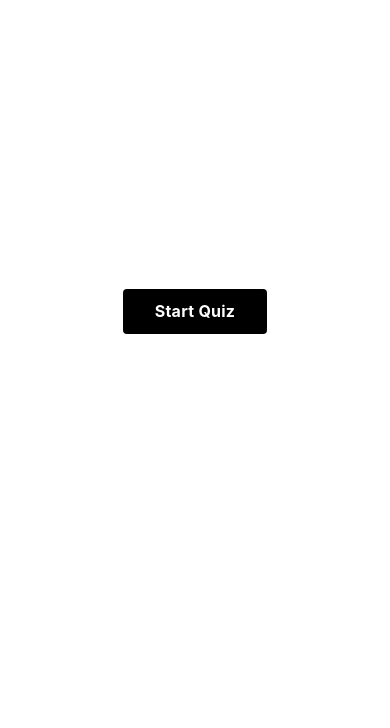
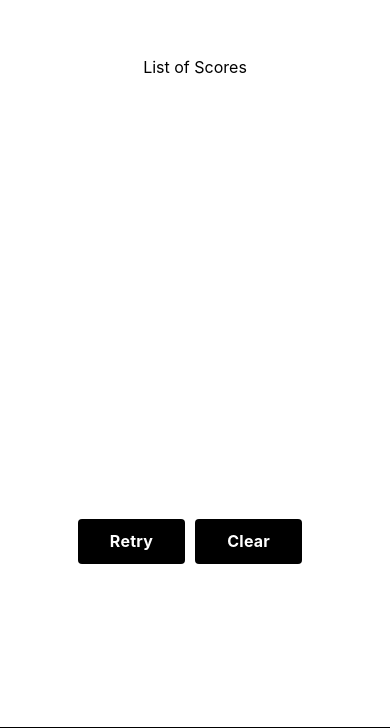
Before and after one commit to blossomou/SimpleQuizApp, a React Native app: screen /Scoreboard in a window 390 px wide. Before the commit this address had no page. Shown: the part 116-844 px from the top of the page. Built offline with nearby package versions, Linux system fonts and the light colour scheme.

Commit message:
Fixed Sort scores

```diff
--- a/App.tsx
+++ b/App.tsx
@@ -1,8 +1,6 @@
 import { NavigationContainer } from '@react-navigation/native';
 import { createNativeStackNavigator } from '@react-navigation/native-stack';
 import React from 'react';
-import { useEffect, useState } from 'react';
-import { StyleSheet } from 'react-native';
 
 import StackNavigator from './StackNavigator';
 import { RootStackParamList } from './type';
@@ -16,32 +14,3 @@ export default function App() {
     </NavigationContainer>
   );
 }
-
-const styles = StyleSheet.create({
-  container: {
-    height: "50%",
-    flex: 1,
-    backgroundColor: "#fff",
-    alignItems: "center",
-    justifyContent: "center",
-    borderWidth: 1,
-    borderColor: "black",
-    borderStyle: "dotted",
-  },
-  button: {
-    alignItems: "center",
-    justifyContent: "center",
-    paddingVertical: 12,
-    paddingHorizontal: 32,
-    borderRadius: 4,
-    elevation: 3,
-    backgroundColor: "black",
-  },
-  text: {
-    fontSize: 16,
-    lineHeight: 21,
-    fontWeight: "bold",
-    letterSpacing: 0.25,
-    color: "white",
-  },
-});
--- a/StackNavigator.tsx
+++ b/StackNavigator.tsx
@@ -3,7 +3,7 @@ import React from 'react';
 
 import HomeScreen from './screens/HomeScreen';
 import ResultScreen from './screens/ResultScreen';
-import ScoreScreen from './screens/ScoreScreen';
+import ScoreboardScreen from './screens/ScoreboardScreen';
 import { RootStackParamList } from './type';
 
 const Stack = createNativeStackNavigator<RootStackParamList>();
@@ -17,6 +17,11 @@ const StackNavigator = () => {
     >
       <Stack.Group>
         <Stack.Screen
+          name="Scoreboard"
+          component={ScoreboardScreen}
+          options={{ title: "Scoreboard" }}
+        />
+        <Stack.Screen
           name="Home"
           component={HomeScreen}
           options={{ title: "Welcome" }}
@@ -26,11 +31,6 @@ const StackNavigator = () => {
           component={ResultScreen}
           options={{ title: "Result" }}
         />
-        <Stack.Screen
-          name="Score"
-          component={ScoreScreen}
-          options={{ title: "Score" }}
-        />
       </Stack.Group>
     </Stack.Navigator>
   );
--- a/screens/ResultScreen.tsx
+++ b/screens/ResultScreen.tsx
@@ -32,7 +32,7 @@ const ResultScreen = () => {
 
       await AsyncStorage.setItem("Scores", JSON.stringify(scores));
 
-      navigation.navigate("Score");
+      navigation.navigate("Scoreboard");
     } catch (e) {}
   };
 
--- a/screens/ScoreScreen.tsx
+++ b/screens/ScoreboardScreen.tsx
@@ -1,30 +1,30 @@
 import { useNavigation } from '@react-navigation/native';
 import React, { useEffect, useState } from 'react';
-import { Pressable, StyleSheet, Text, View } from 'react-native';
+import { Pressable, ScrollView, StyleSheet, Text, useWindowDimensions, View } from 'react-native';
 
-import { getDataFromStorage } from '../utils/random';
+import { getDataFromStorage, removeData } from '../utils/random';
 
 type ScoreProps = {
   name: string;
   score: number;
   createdDate: Date;
 };
-const ScoreScreen = () => {
+const ScoreboardScreen = () => {
+  const { height } = useWindowDimensions();
+
   const navigation = useNavigation();
   const [scores, setScores] = useState<ScoreProps[] | null>(null);
 
   useEffect(() => {
     getData();
-  }, []);
-
-  useEffect(() => {}, [scores]);
+  }, [scores]);
 
   const getData = async () => {
     const highscores = await getDataFromStorage();
 
     if (highscores.length > 0) {
-      highscores.sort(function (a: { score: number }, b: { score: number }) {
-        b.score - a.score;
+      highscores.sort((a: { score: number }, b: { score: number }) => {
+        return b.score - a.score;
       });
 
       setScores(highscores);
@@ -35,9 +35,16 @@ const ScoreScreen = () => {
     navigation.navigate("Home");
   };
 
+  const clearData = async () => {
+    await removeData();
+    setScores(null);
+  };
+
   return (
     <View style={styles.container}>
       <Text style={styles.textTitle}>List of Scores</Text>
+      <View style={{ height: height / 2 }}>
+        <ScrollView>
           {scores?.map((s, index) => {
             return (
               <View style={{ flexDirection: "row" }} key={index}>
@@ -47,14 +54,22 @@ const ScoreScreen = () => {
               </View>
             );
           })}
+        </ScrollView>
+      </View>
+
+      <View style={{ flexDirection: "row" }}>
         <Pressable style={styles.button} onPress={restart}>
           <Text style={styles.text}>Retry</Text>
         </Pressable>
+        <Pressable style={styles.button} onPress={clearData}>
+          <Text style={styles.text}>Clear</Text>
+        </Pressable>
+      </View>
     </View>
   );
 };
 
-export default ScoreScreen;
+export default ScoreboardScreen;
 
 const styles = StyleSheet.create({
   container: {
@@ -76,6 +91,7 @@ const styles = StyleSheet.create({
     elevation: 3,
     backgroundColor: "black",
     marginTop: 10,
+    marginRight: 10,
   },
   text: {
     fontSize: 16,
--- a/type.tsx
+++ b/type.tsx
@@ -13,7 +13,7 @@ declare global {
 export type RootStackParamList = {
   Home: undefined;
   Result: { score: number };
-  Score: undefined;
+  Scoreboard: undefined;
 };
 
 export type RootStackScreenProps<Screen extends keyof RootStackParamList> =
--- a/utils/random.ts
+++ b/utils/random.ts
@@ -27,3 +27,7 @@ export const getDataFromStorage = async () => {
     return result ? JSON.parse(result) : [];
   } catch (e) {}
 };
+
+export const removeData = async () => {
+  await AsyncStorage.removeItem("Scores");
+};
```
Lines whose indentation alone changed are shown as unchanged.
